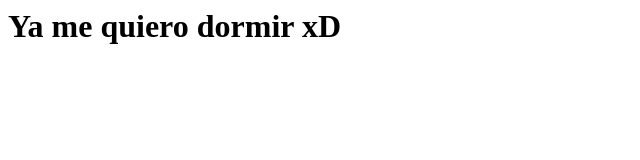
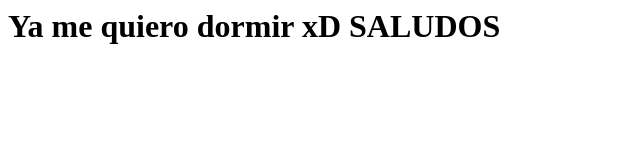
Before and after one commit to yesenhiaparra22/yesenhiaparra22.github.io, a plain HTML site: page index.html in a window 1280 px wide. Shown: the whole page, without its empty margins (0-640 px from the left). Drawn offline with Linux system fonts and the light colour scheme.

Commit message:
Update index.html
X

```diff
--- a/index.html
+++ b/index.html
@@ -2,6 +2,6 @@
 <head>
   </head>
   <body>
-    <h1> Ya me quiero dormir xD</h1>
+    <h1> Ya me quiero dormir xD    SALUDOS</h1>
   </body>
 </html>
```
